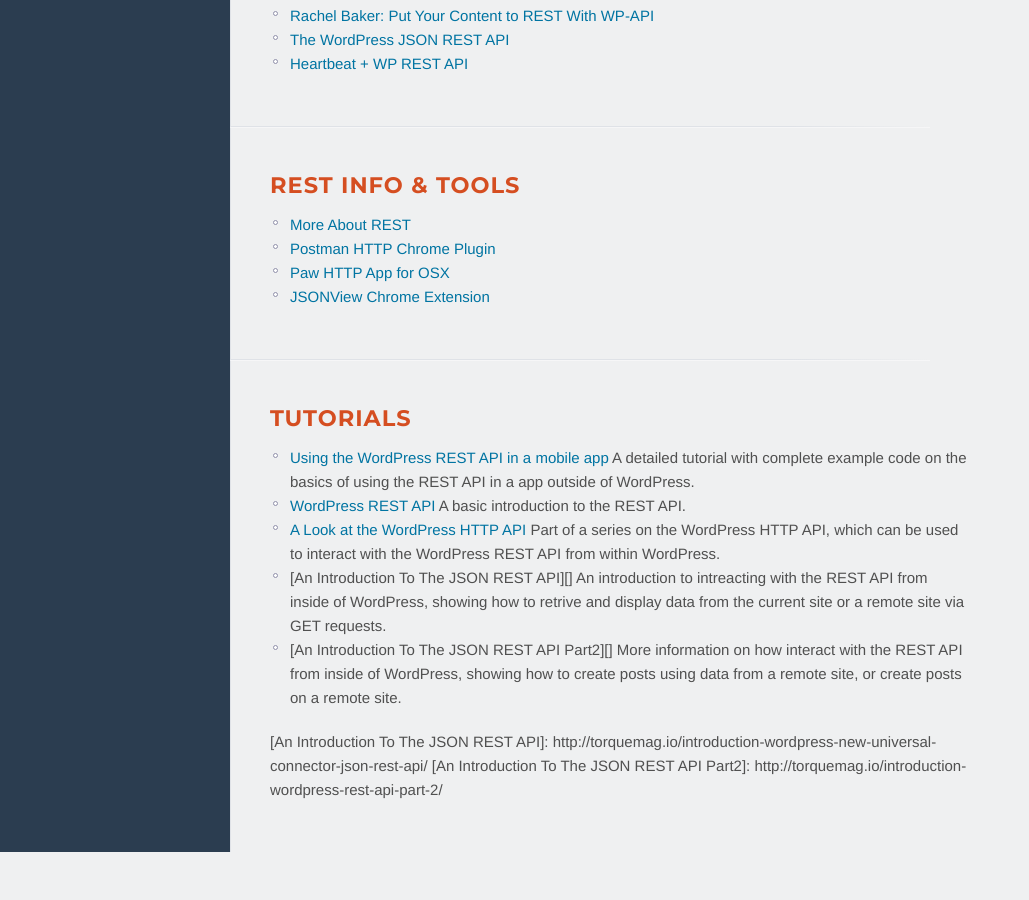
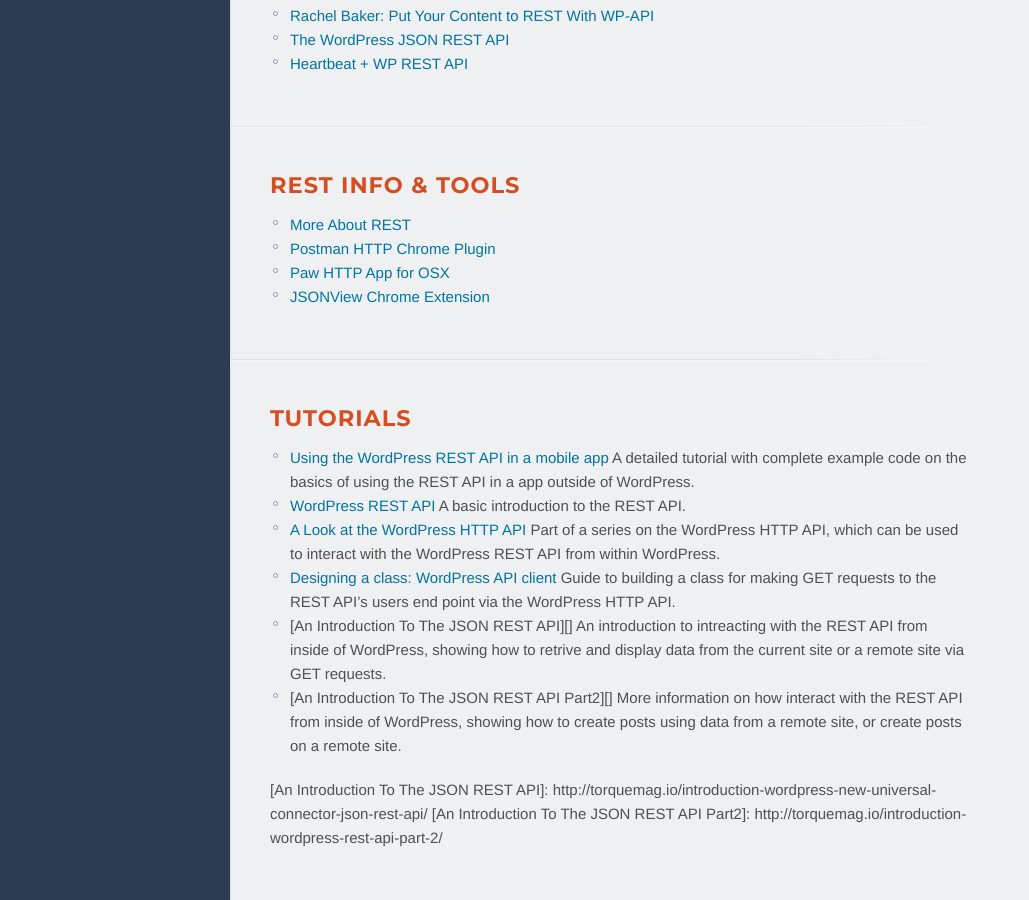
Before and after one commit to WP-API/WP-API.github.io, a Jekyll site: the page built from resources.md, in a window 1280 px wide and 900 px high, scrolled down 1169 px. Shown: the whole window, without its empty margins (0-1029 px from the left). Built offline with Jekyll 4.4.1, drawn with Linux system fonts in a browser that asks for light colours; nearby versions of some CDN libraries; before the commit the page ends 2021 px from its top, so only the background shows below that.

Commit message:
Added Carl Alexander's REST API client tutorial to tutorials list.
#22, redoing #26

```diff
--- a/resources.md
+++ b/resources.md
@@ -88,12 +88,14 @@
 * [Using the WordPress REST API in a mobile app][] A detailed tutorial with complete example code on the basics of using the REST API in a app outside of WordPress.
 * [WordPress REST API][] A basic introduction to the REST API.
 * [A Look at the WordPress HTTP API][] Part of a series on the WordPress HTTP API, which can be used to interact with the WordPress REST API from within WordPress.
+* [Designing a class: WordPress API client][] Guide to building a class for making GET requests to the REST API's users end point via the WordPress HTTP API.
 * [An Introduction To The JSON REST API][] An introduction to intreacting with the REST API from inside of WordPress, showing how to retrive and display data from the current site or a remote site via GET requests.
 * [An Introduction To The JSON REST API Part2][] More information on how interact with the REST API from inside of  WordPress, showing how to create posts using data from a remote site, or create posts on a remote site.
 
 [Using the WordPress REST API in a mobile app]: http://apppresser.com/using-wordpress-rest-api-mobile-app/
 [WordPress REST API]: http://themergency.com/wordpress-rest-api/
 [A Look at the WordPress HTTP API]: http://code.tutsplus.com/tutorials/a-look-at-the-wordpress-http-api-a-review--wp-32531
+[Designing a class: WordPress API client]: http://carlalexander.ca/designing-class-wordpress-api-client
 [An Introduction To The JSON REST API]:
 http://torquemag.io/introduction-wordpress-new-universal-connector-json-rest-api/
 [An Introduction To The JSON REST API Part2]: http://torquemag.io/introduction-wordpress-rest-api-part-2/
```
